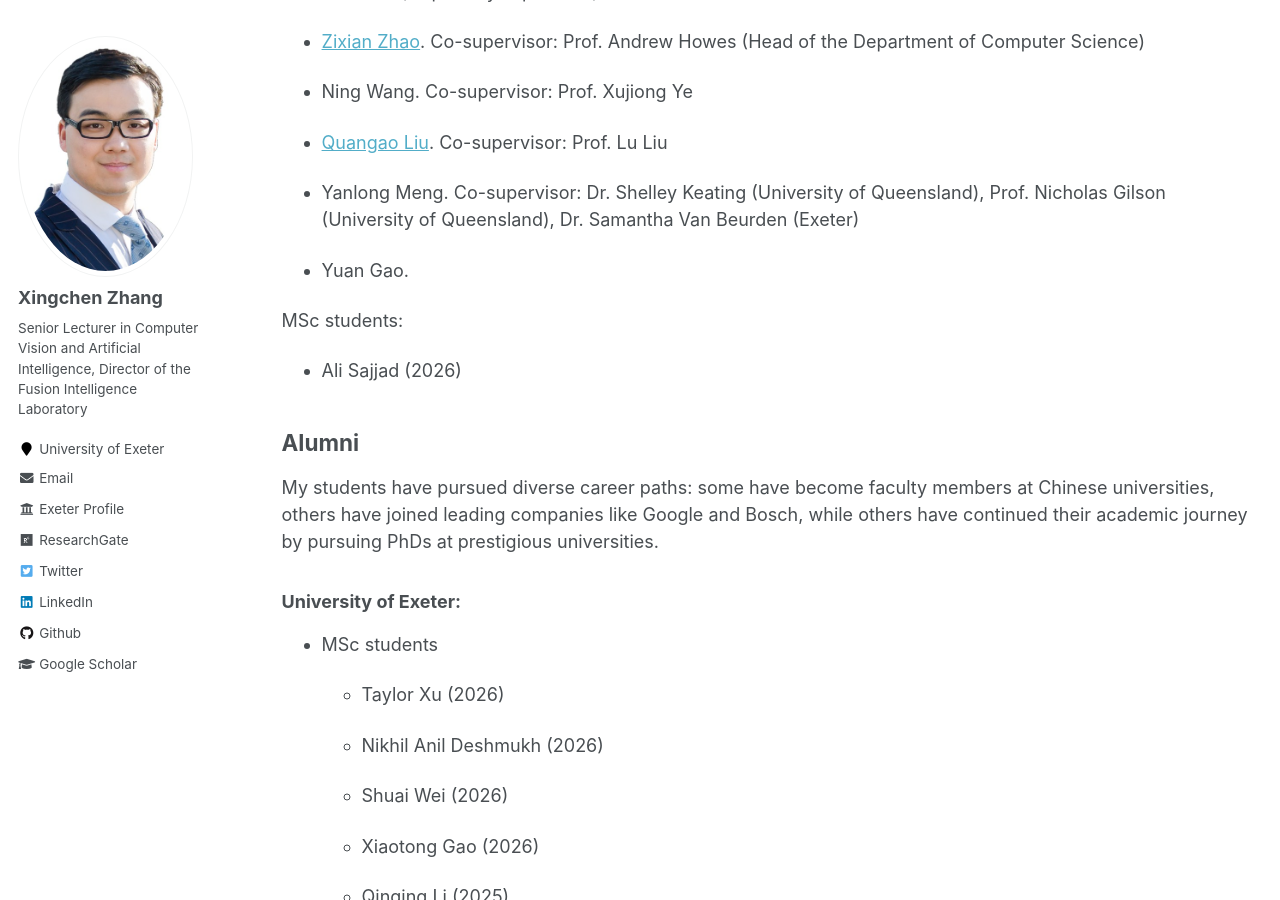
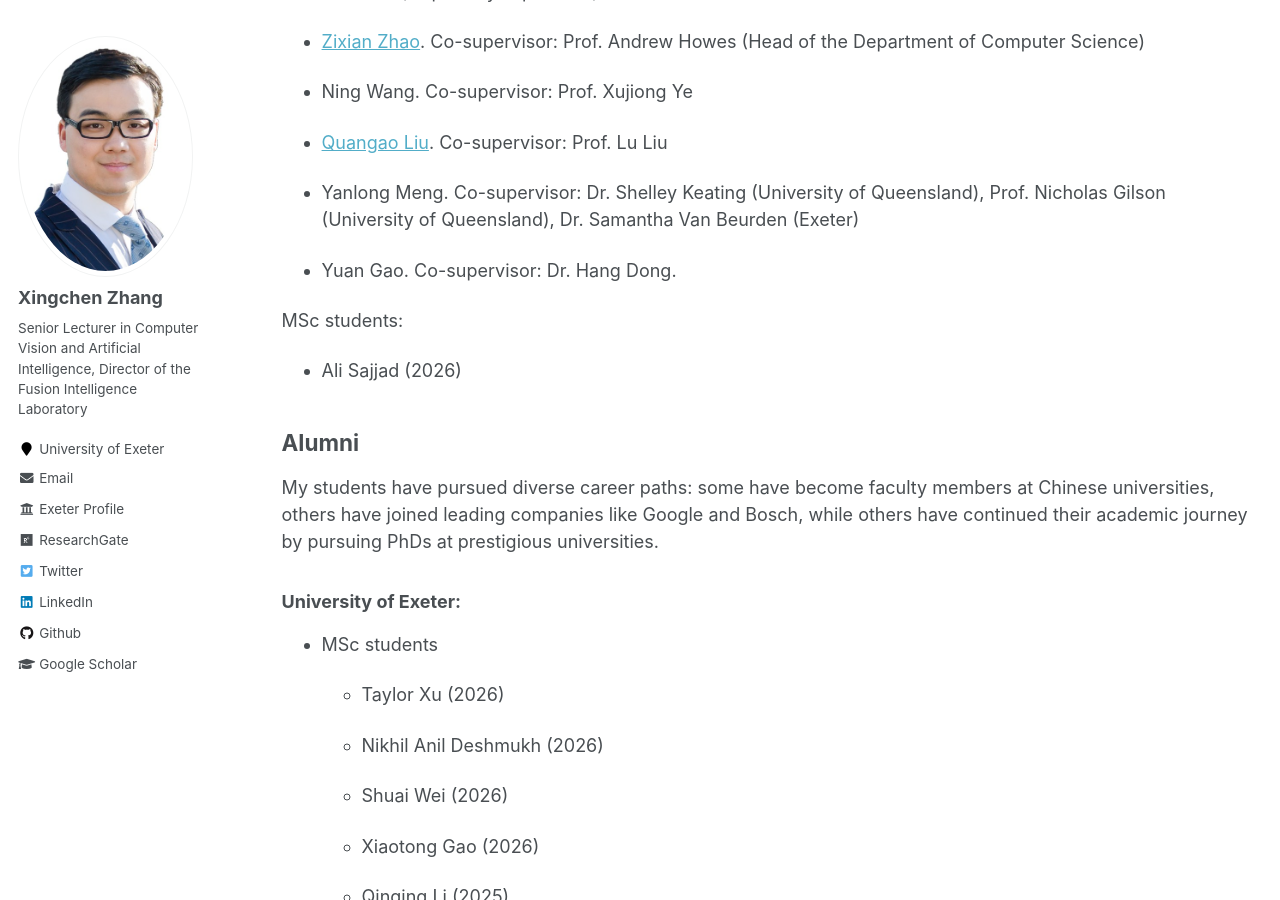
Before and after one commit to xingchenzhang/xingchenzhang.github.io, a Jekyll site: the page built from _pages/team.md, in a window 1280 px wide and 900 px high, scrolled down 940 px. Built offline with Jekyll 4.4.1, drawn with Linux system fonts in a browser that asks for light colours.

Commit message:
update team

```diff
--- a/_pages/team.md
+++ b/_pages/team.md
@@ -39,7 +39,7 @@ PhD students (as primary supervisor):
 
 - Yanlong Meng. Co-supervisor: Dr. Shelley Keating (University of Queensland), Prof. Nicholas Gilson (University of Queensland), Dr. Samantha Van Beurden (Exeter)
 
-- Yuan Gao.
+- Yuan Gao. Co-supervisor: Dr. Hang Dong.
 
 
 MSc students:
```
